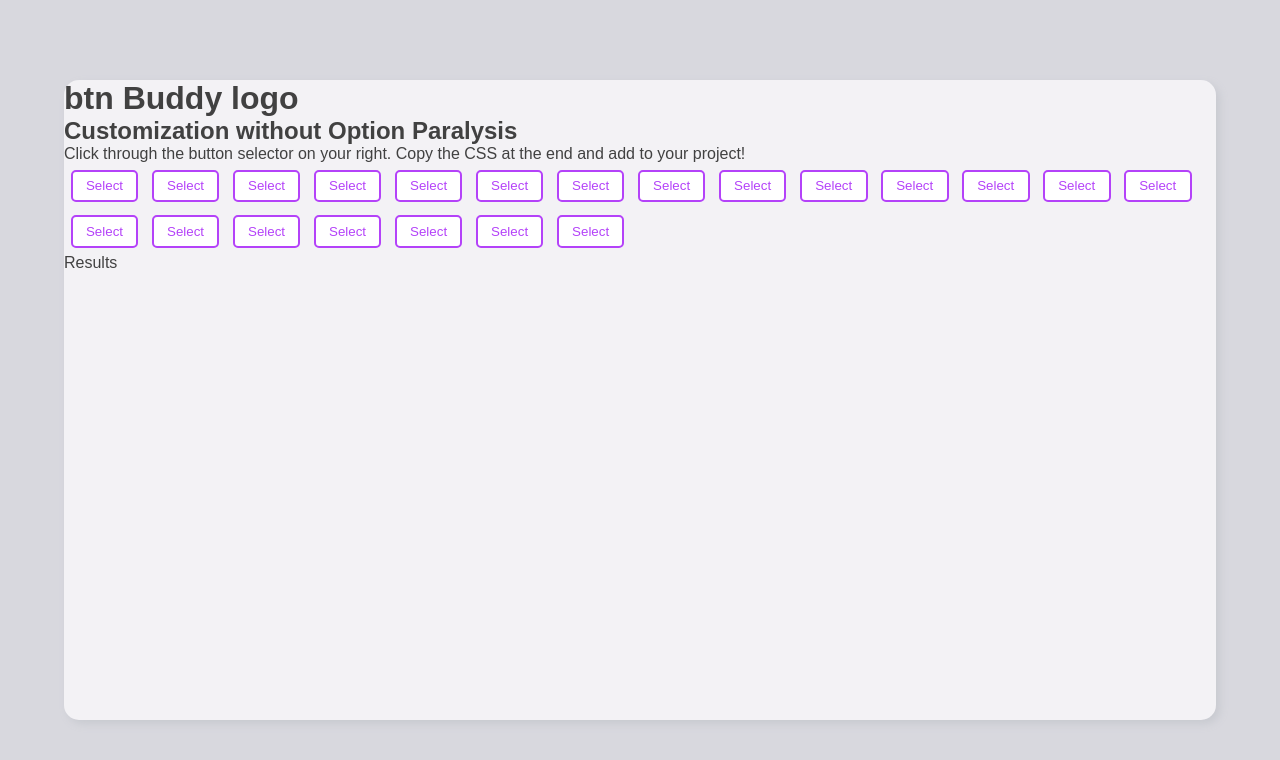
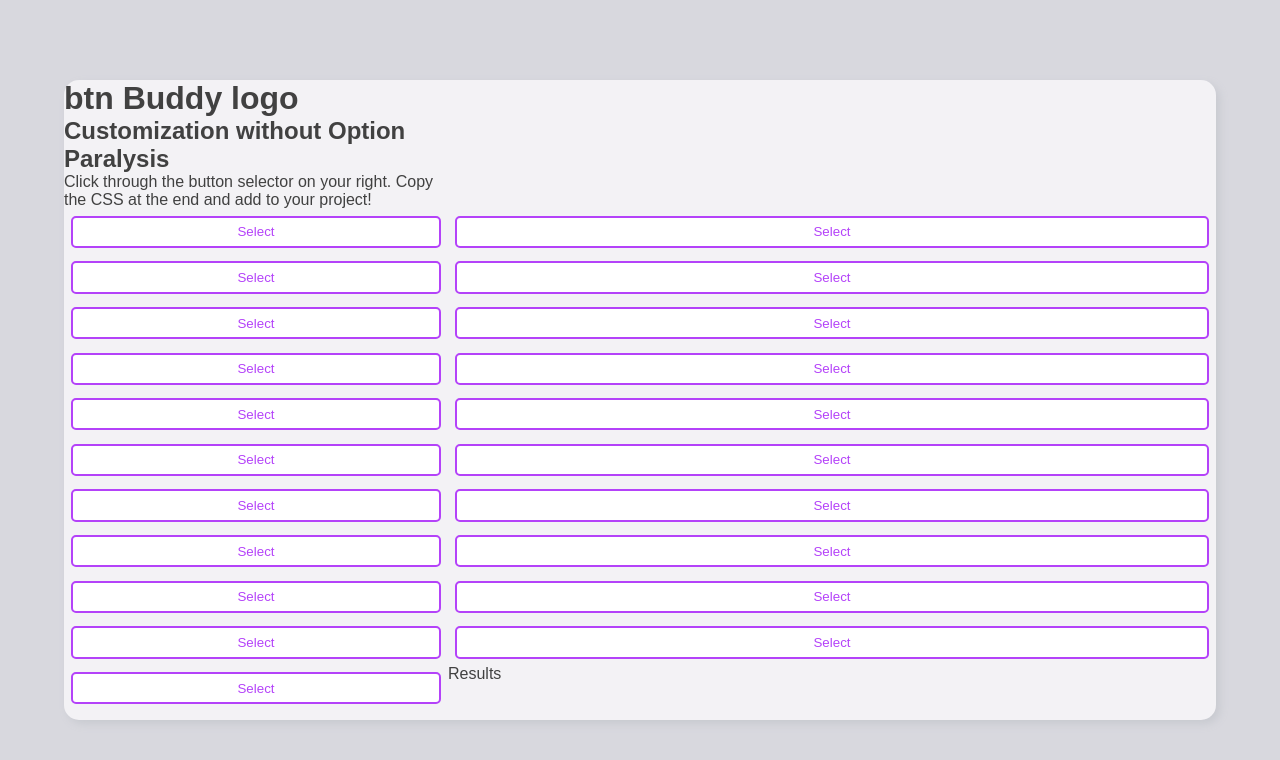
Before and after one commit to ejmcculley/btn-buddy, a React (Create React App) app: page / in a window 1280 px wide. Shown: the top 760 px of the page. Built offline with nearby package versions, Linux system fonts and the light colour scheme.

Commit message:
Troubleshoot Grid styled component

```diff
--- a/src/App.js
+++ b/src/App.js
@@ -4,6 +4,7 @@ import Sidebar from './components/Sidebar';
 import { Container } from './components/styles/Container.styled';
 import { Flex } from './components/styles/Flex.styled';
 import GlobalStyles from './components/styles/Global';
+import { Grid } from './components/styles/Grid.styled';
 
 
 function App() {
@@ -12,8 +13,10 @@ function App() {
       <GlobalStyles />
       <Flex>
         <Container>
-          <Sidebar />
-          <InteractiveWindow />
+          <Grid>
+            <Sidebar />
+            <InteractiveWindow />
+          </Grid>
         </Container>
       </Flex>
     </>
--- a/src/components/InteractiveWindow.js
+++ b/src/components/InteractiveWindow.js
@@ -5,8 +5,8 @@ const InteractiveWindow = () => {
 
   return (
     <>
-    <BtnBuilder />
-    <Results />
+      <BtnBuilder />
+      <Results />
     </>
   )
 }
--- a/src/components/styles/Global.js
+++ b/src/components/styles/Global.js
@@ -23,5 +23,7 @@ const GlobalStyles = createGlobalStyle`
     margin: .5em;
     border-radius: 5px;
   }
+
+
 `
 export default GlobalStyles
--- a/src/components/styles/Grid.styled.js
+++ b/src/components/styles/Grid.styled.js
@@ -1,8 +1,6 @@
-import styled from "styled-components";
+import styled from "styled-components"
 
 export const Grid = styled.div`
   display: grid;
-  grid-template-columns: 1fr 2fr;
-  column-gap: 20px;
-  justify-items: center;
+  grid-template-columns: 1fr 2fr
 `
```
Also changed, not shown: src/components/Sidebar.js (indentation only).
